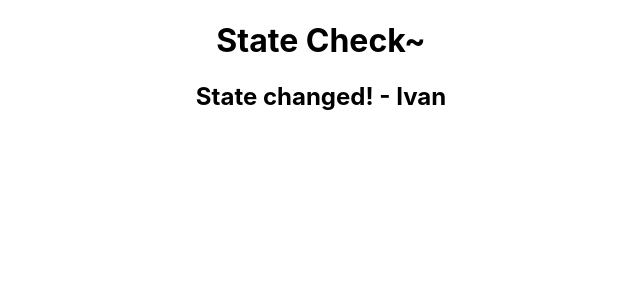
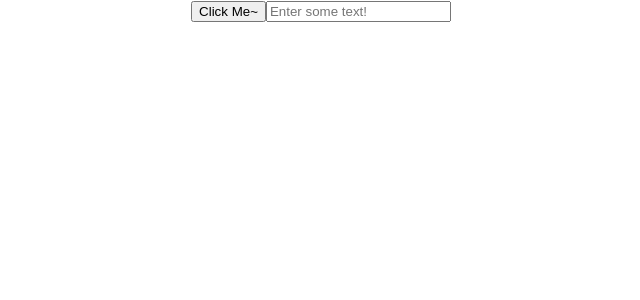
Before and after one commit to ivanfslee/react-demo-state-intro, a React (Create React App) app: page / in a window 1280 px wide. Shown: the top 300 px of the page, without its empty margins (319-959 px from the left). Built offline with nearby package versions, Linux system fonts and the light colour scheme.

Commit message:
Added click/submit/change event handlers

```diff
--- a/src/App.js
+++ b/src/App.js
@@ -1,13 +1,13 @@
 import React from 'react';
 import './App.css';
-import StateInAction from './StateInAction';
+import SimpleEvents from './SimpleEvents';
+// import StateInAction from './StateInAction';
 
 class App extends React.Component {
   render() {
     return (
       <div className="App">
-        <h1>State Check~</h1>
-        <StateInAction name={'Ivan'} />
+        <SimpleEvents />
       </div>
     );
   }
--- /dev/null
+++ b/src/SimpleEvents.js
@@ -0,0 +1,31 @@
+import React, { Component } from 'react';
+
+class SimpleEvents extends Component {
+    handleClick() {
+        console.log('Test');
+    }
+
+    handleChange() {
+        console.log('user change input');
+    }
+
+    handleSubmit(e) {
+        e.preventDefault();
+        console.log('form submitted');
+    }
+
+    render() {
+
+        return (
+            <div>
+                <form onSubmit={this.handleSubmit}>
+                    <button onClick={this.handleClick} className="btn">Click Me~</button>
+                    <input onChange={this.handleChange} type="text" placeholder="Enter some text!" />
+                </form>
+            </div>
+        );
+    }
+
+}
+
+export default SimpleEvents;
```
Also changed, not shown: src/StateInAction.js (line endings or trailing spaces).
